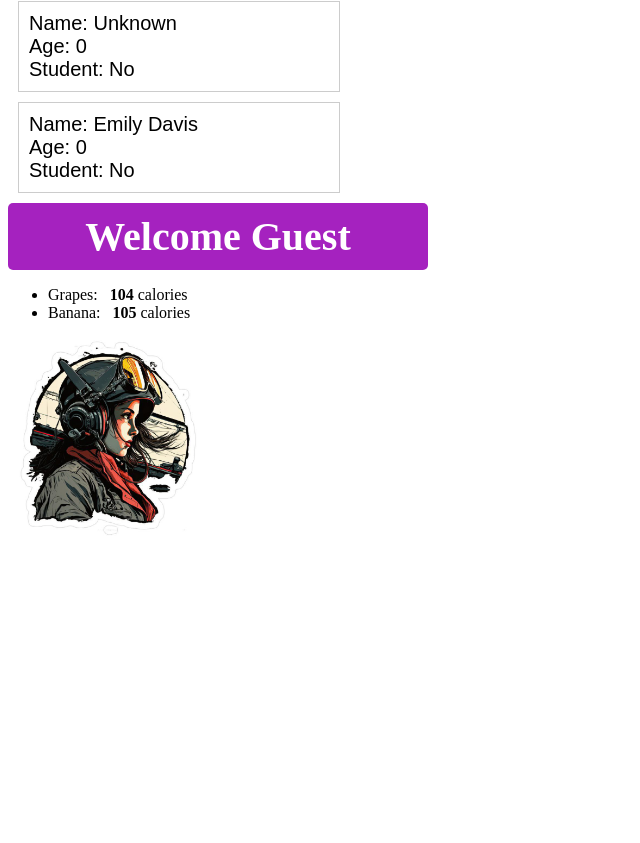
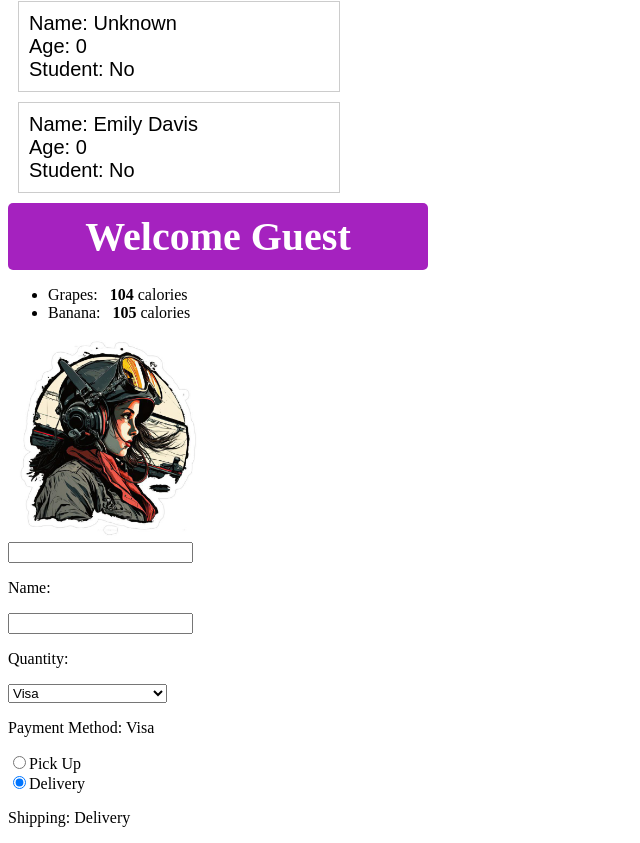
Before and after one commit to tsionawitworkneh/react-learning-journey, a React (Vite) app: page / in a window 1280 px wide. Shown: the part 1033-1876 px from the top of the page, without its empty margins (0-640 px from the left). Before the commit the page ends 1583 px from the top, so only its background shows below. Built offline with nearby package versions, Linux system fonts and the light colour scheme.

Commit message:
Commit for useState() hoch and onChange event handler

```diff
--- a/src/App.jsx
+++ b/src/App.jsx
@@ -7,6 +7,7 @@
 import UserGreeting from './UserGreeting.jsx'
 import List from './List.jsx'
 import ProfilePicture from './ProfilePicture.jsx'
+import MyComponet from './MyComponent.jsx'
 
 function App() {
   return (
@@ -28,6 +29,7 @@
       <List />
 
       <ProfilePicture />
+      <MyComponet />
     </>
   );
 }
--- /dev/null
+++ b/src/MyComponent.jsx
@@ -0,0 +1,61 @@
+// onchange = event handler primarly with form elements ex input, textarea, select, radio,
+// triggers a function every time the value of input changes
+import React, { use, useState } from 'react';
+
+
+function MyComponet() {
+
+    const [name, setName] = useState('');
+    const [quantity, setQuantity] = useState();
+    const [payment, setPayment] = useState('Visa');
+    const [shipping, setShipping] = useState('Delivery')
+
+    function handleNameChange(e){
+        setName(e.target.value);
+    }
+
+    function handleQuantityChange(e){
+        setQuantity(e.target.value);
+    }
+
+    function handlePaymentChange(e){
+        setPayment(e.target.value);
+    }
+
+    function handleShippingChange(e){
+        setShipping(e.target.value);
+    }
+
+
+    return(
+        <>
+           <div>
+            <input type="text" value={name} onChange={handleNameChange} />
+            <p>Name: {name}</p>
+            <input type="number" value={quantity} onChange={handleQuantityChange} />
+            <p>Quantity: {quantity}</p>
+            <select value={payment} onChange={handlePaymentChange}>
+                <option value="">Select Payment Option</option>
+                <option value="Visa">Visa</option>
+                <option value="Mastercard">MasterCard</option>
+                <option value="Cash">Cash</option>
+            </select>
+            <p>Payment Method: {payment}</p>
+
+            <label>
+                <input type="radio" value={"Pick Up"} checked= {shipping === 'Pick Up'} onChange={handleShippingChange} />
+                Pick Up
+            </label>
+            <br />
+
+            <label>
+                <input type="radio" value={"Delivery"} checked= {shipping === 'Delivery'} onChange={handleShippingChange} />
+                Delivery
+            </label>
+            <p>Shipping: {shipping}</p>
+           </div>
+        </>
+    );
+}
+
+export default MyComponet;
```
